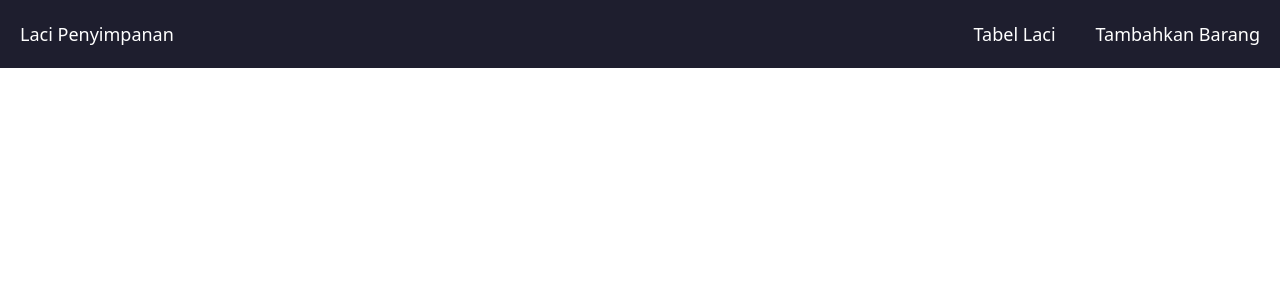
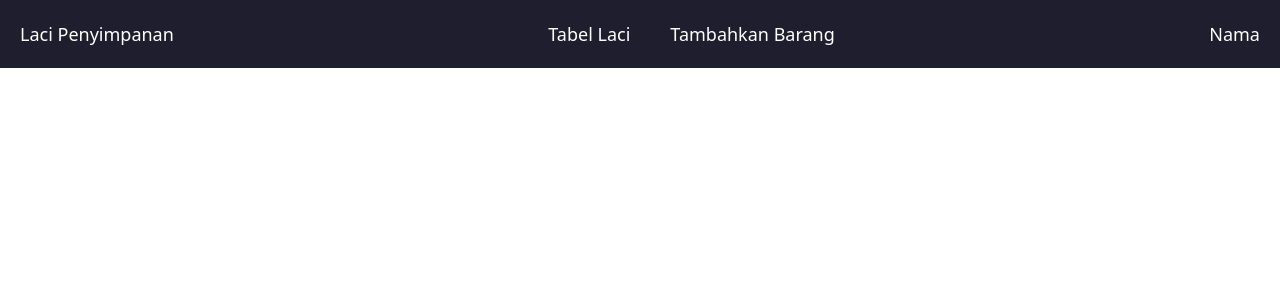
Before and after one commit to Ferico5/drawer_storage, a React (Vite) app in the folder client/: page / in a window 1280 px wide. Shown: the top 300 px of the page. Built offline with nearby package versions, Linux system fonts and the light colour scheme.

Commit message:
update style

```diff
--- a/client/components/Drawer.jsx
+++ b/client/components/Drawer.jsx
@@ -5,7 +5,7 @@ const Drawer = ({ kode_laci, nama_barang }) => {
       <h1 className="text-white text-sm font-semibold">{kode_laci}</h1>
 
       <div className="w-[10em] h-[8em] bg-white flex items-center justify-center">
-        <span className={`text-sm ${nama_barang === 'Kosong' ? 'bg-red-500 text-white font-bold p-3' : 'text-black text-lg'}`}>
+        <span className={`text-sm ${nama_barang === 'Kosong' ? 'bg-red-500 text-white font-bold p-3' : 'text-black text-xl'}`}>
           {nama_barang}
         </span>
       </div>
--- a/client/components/Header.jsx
+++ b/client/components/Header.jsx
@@ -22,6 +22,17 @@ const Header = () => {
           </ul>
         </nav>
       </div>
+
+      <div className="flex items-center">
+        {/* Nama User */}
+        {/* {token && user && <p className="font-medium mr-10">{user?.full_name}</p>}
+        {token && user && (
+          <button onClick={() => logout(navigate)} className="bg-red-500 px-3 py-1 rounded-md hover:bg-red-600 hover:cursor-pointer">
+            Logout
+          </button>
+        )} */}
+        <p>Nama</p>
+      </div>
     </div>
   );
 };
```
